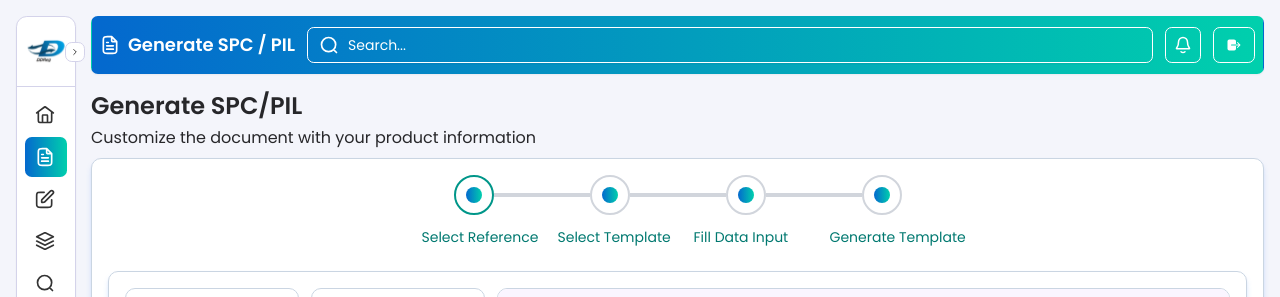
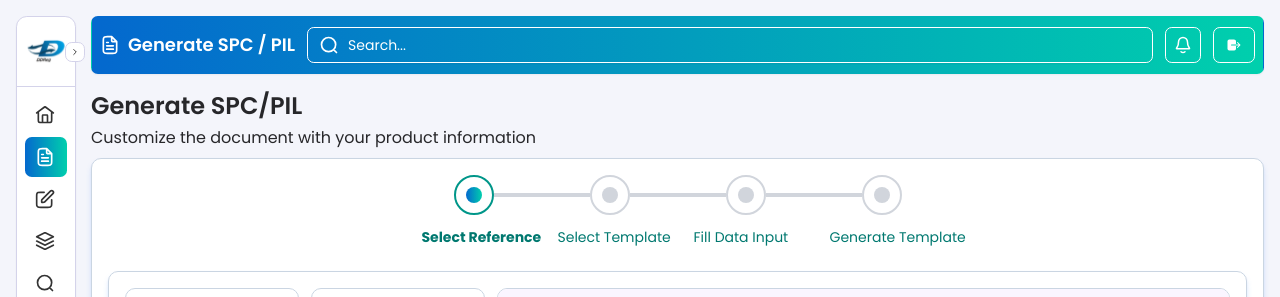
Before and after one commit to satyamtheone/ddreg-spc-pil, a Next.js app: page /generate-SPC-PIL/generateDocument in a window 1280 px wide. Shown: the top 297 px of the page. Built offline with nearby package versions, Linux system fonts and the light colour scheme.

Commit message:
stepper is now matched as figma

```diff
--- a/app/(authenticated)/generate-SPC-PIL/generateDocument/generateDocumentForm/stepper/stepper.tsx
+++ b/app/(authenticated)/generate-SPC-PIL/generateDocument/generateDocumentForm/stepper/stepper.tsx
@@ -12,7 +12,7 @@ const steps = [
 
 export default function Stepper() {
   const { step, setStep } = useStepper();
-  console.log(step);
+
 
   return (
     <div className="flex items-center justify-between mb-10">
@@ -34,7 +34,9 @@ export default function Stepper() {
                 {step >= stepNumber + 1 ? (
                   <Check className="animate-dialog-slide-down" />
                 ) : (
-                  <div className="h-4 w-4 bg-gradient rounded-full animate-fadeIn"></div>
+                  <div
+                    className={`h-4 w-4  rounded-full animate-fadeIn ${step >= stepNumber ? "bg-gradient" : "bg-gray-300"}`}
+                  ></div>
                 )}
               </div>
               {steps.length === stepNumber ? null : (
@@ -44,7 +46,9 @@ export default function Stepper() {
               )}
             </div>
 
-            <span className="text-sm absolute text-nowrap text-teal-700 -bottom-8 -left-8 ">
+            <span
+              className={`text-sm absolute text-nowrap text-teal-700 -bottom-8 -left-8 ${step == stepNumber && "font-bold text-base"} `}
+            >
               {label}
             </span>
           </div>
```
